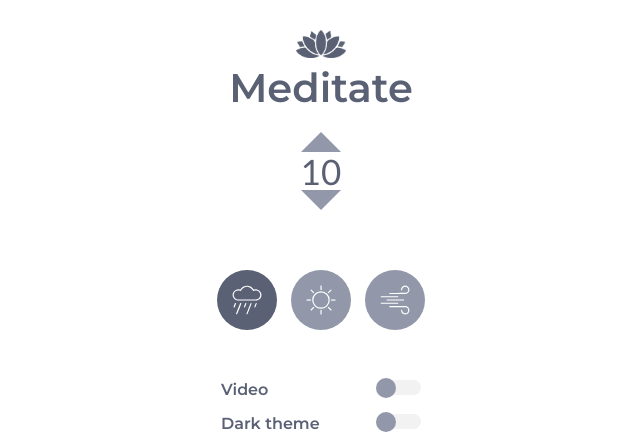
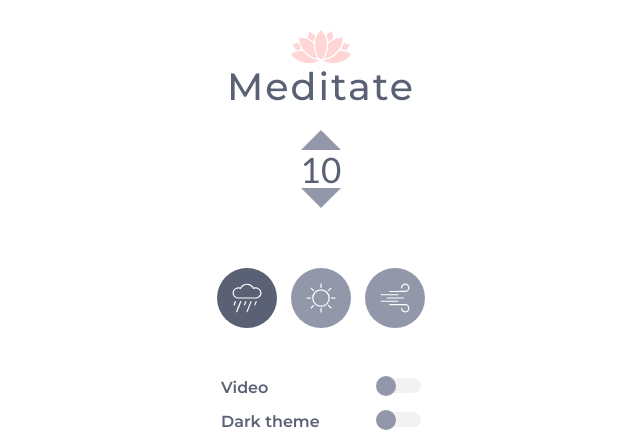
Before and after one commit to NunoGaioPereira/meditation-timer, a PHP site: page / in a window 1280 px wide. Shown: the top 432 px of the page, without its empty margins (319-959 px from the left). Run offline with PHP 8.4, Linux system fonts and the light colour scheme.

Commit message:
feat: change logo colour with theme

```diff
--- a/css/meditation.css
+++ b/css/meditation.css
@@ -35,9 +35,11 @@ input[type="number"] {
 }
 
 h3 {
-    font-size: 40px;
+    font-size: 38px;
+    letter-spacing: 2px;
     text-align: center;
     margin: 0 0 30px;
+    font-weight: 500;
     color: var(--light-contrast);
 }
 
@@ -53,8 +55,8 @@ h3 {
 }
 
 .logo {
-    margin: 30px auto 5px;
-    width: 50px;
+    margin: 30px auto 0;
+    width: 60px;
     display: block;
 }
 
--- a/index.php
+++ b/index.php
@@ -10,7 +10,7 @@
 </head>
 <body class="light">
     <div class="app">
-        <img class="logo" src="./includes/imgs/logo.png">
+        <img class="logo" src="./includes/imgs/logo_pink.png">
         <h3>Meditate</h3>
         <div class="time-picker" data-time="00:10">
             <!-- <div class="hour">
--- a/js/main.js
+++ b/js/main.js
@@ -15,6 +15,8 @@ const app = () => {
     const modal = document.querySelector('.modal');
     const cross = document.querySelector('.cross');
     const app_body = document.querySelector('.app');
+
+    const logo = document.querySelector('.logo');
 
     const mute = document.querySelector('.mute');
     const unmute = document.querySelector('.unmute');
@@ -51,15 +53,18 @@ const app = () => {
     if (isDark == 'true') {
         body.classList.replace('light', 'dark');
         theme_check.checked = true;
+        logo.src = "./includes/imgs/logo.png";
     }
     theme_check.addEventListener('click', () => {
         if (theme_check.checked) {
             body.classList.replace('light', 'dark');
             localStorage.setItem('isDark', true);
+            logo.src = "./includes/imgs/logo.png";
         }
         else {
             body.classList.replace('dark', 'light');
             localStorage.setItem('isDark', false);
+            logo.src = "./includes/imgs/logo_pink.png";
         }
     });
 
```
Also changed, not shown: includes/imgs/logo_pink.png (added).
